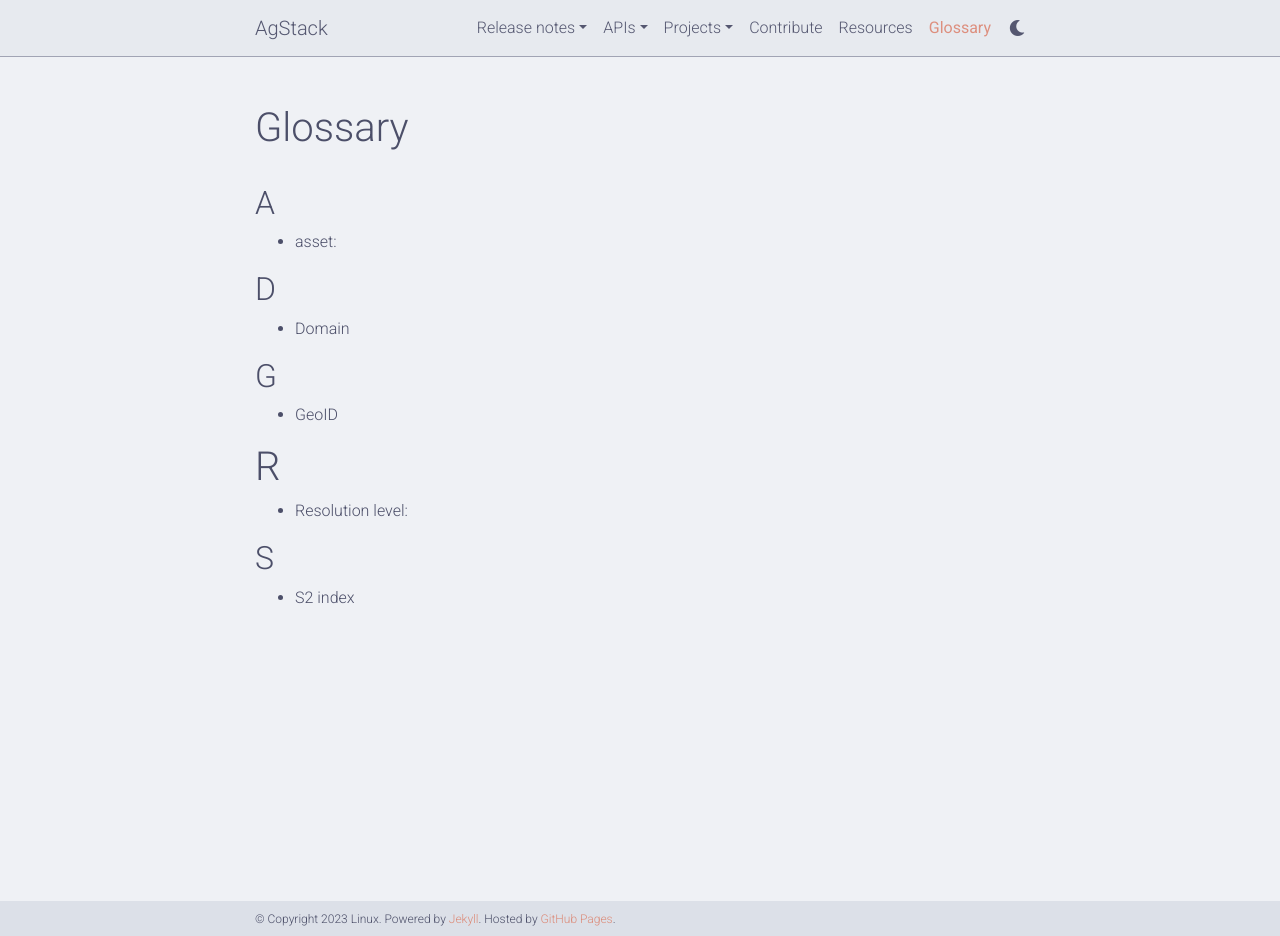
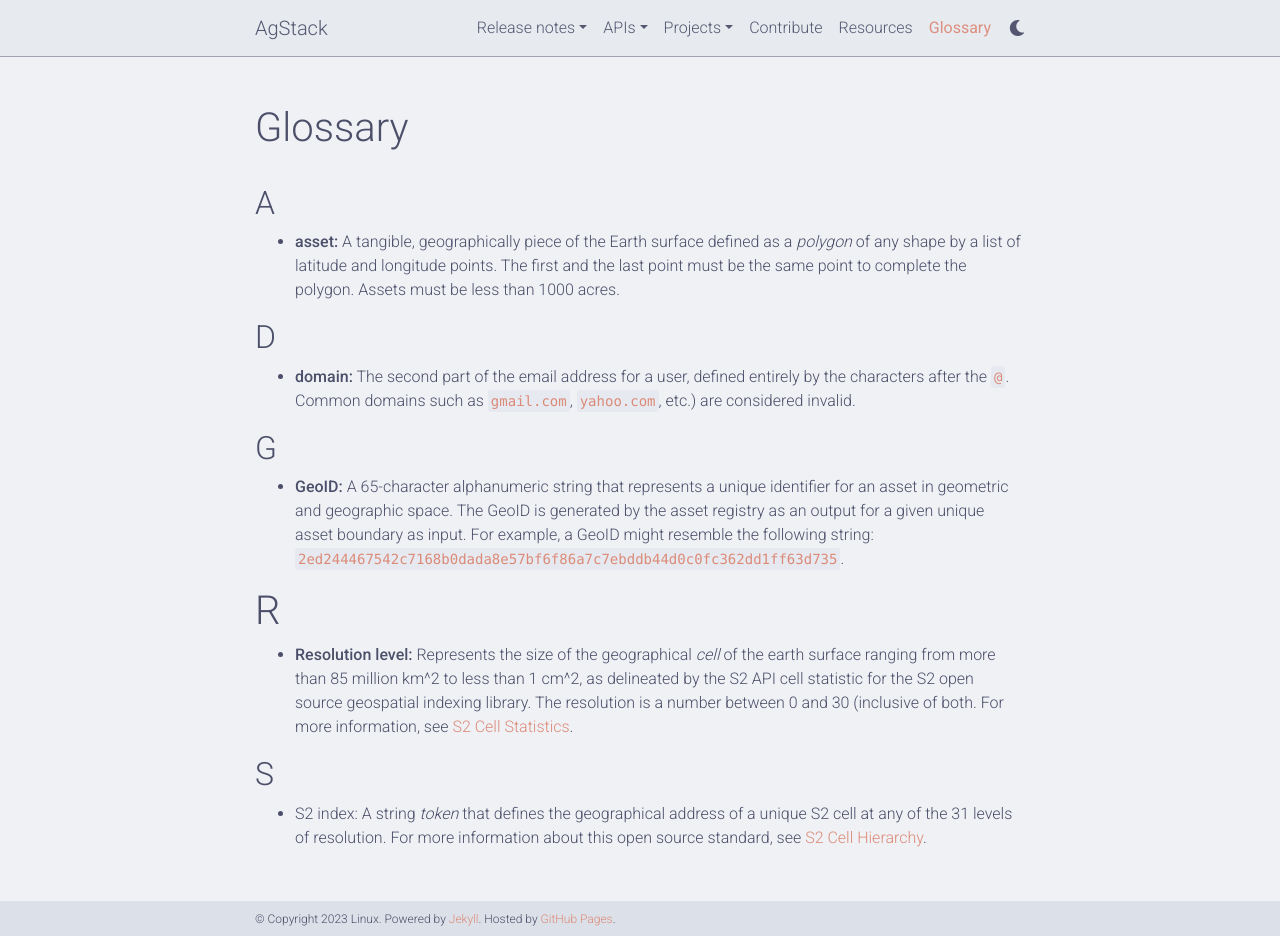
Before and after one commit to vmbrasseur/agstack-website, a Jekyll site: the page built from _pages/glossary.md, in a window 1280 px wide and 936 px high. Built offline with Jekyll 4.4.1, drawn with Linux system fonts in a browser that asks for light colours; comment, search, counter and statistics services are not loaded; a style sheet for code colours, icons or effects is not loaded.

Commit message:
Update AgStack Glossary
https://team-16705118030816.atlassian.net/browse/AG-18

```diff
--- a/_pages/glossary.md
+++ b/_pages/glossary.md
@@ -6,23 +6,27 @@ nav: true
 nav_order: 5
 dropdown: false
 ---
-<!--will consult with team on what terms should be listed-->
+
 ## A
 
-* asset:
+* **asset:** A tangible, geographically piece of the Earth surface defined as a _polygon_ of any shape by a list of latitude and longitude points. The first and the last point must be the same point to complete the polygon. Assets must be less than 1000 acres.
+
 
 ## D
 
-* Domain
+* **domain:**  The second part of the email address for a user, defined entirely by the characters after the `@`.  Common domains such as `gmail.com`, `yahoo.com`, etc.) are considered invalid.
+
 
 ## G
 
-* GeoID
+* **GeoID:** A 65-character alphanumeric string that represents a unique identifier for an asset in geometric and geographic space. The GeoID is generated by the asset registry as an output for a given unique asset boundary as input. For example, a GeoID might resemble the following string: `2ed244467542c7168b0dada8e57bf6f86a7c7ebddb44d0c0fc362dd1ff63d735`.
+
 
 # R
 
-* Resolution level:
+* **Resolution level:** Represents the size of the geographical _cell_ of the earth surface ranging from more than 85 million km^2 to less than 1 cm^2, as delineated by the S2 API cell statistic for the S2 open source geospatial indexing library. The resolution is a number between 0 and 30 (inclusive of both. For more information, see [S2 Cell Statistics](https://s2geometry.io/resources/s2cell_statistics.html).
+
 
 ## S
 
-* S2 index
+* S2 index: A string _token_ that defines the geographical address of a unique S2 cell at any of the 31 levels of resolution. For more information about this open source standard, see [S2 Cell Hierarchy](https://s2geometry.io/devguide/s2cell_hierarchy).
```
